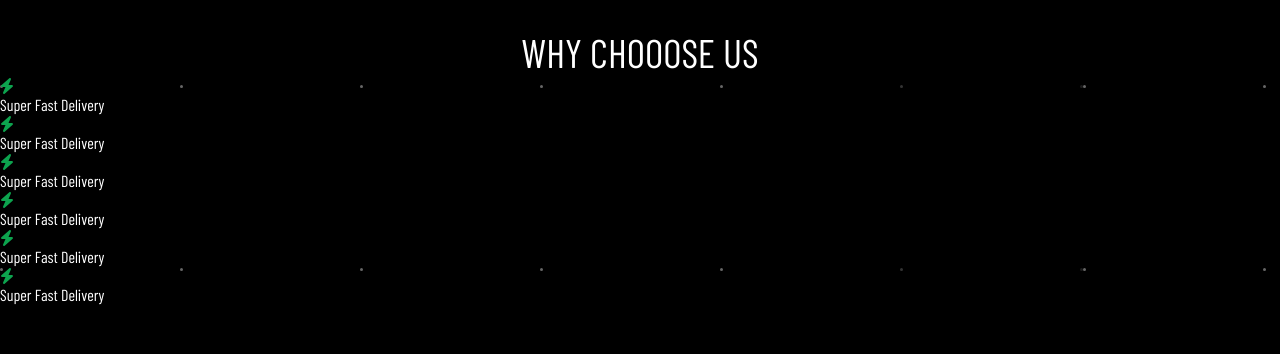
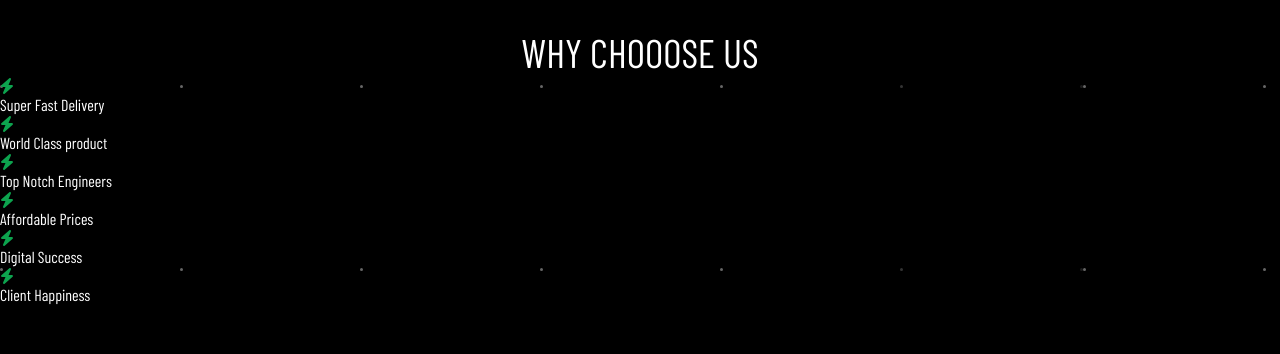
Before and after one commit to abrusu-collins/DevTech, a React (Create React App) app: page / in a window 1280 px wide. Shown: the part 2480-2834 px from the top of the page. Built offline with nearby package versions, Linux system fonts and the light colour scheme.

Commit message:
more works

```diff
--- a/src/components/Why.jsx
+++ b/src/components/Why.jsx
@@ -1,5 +1,5 @@
-import { FontAwesomeIcon } from '@fortawesome/react-fontawesome';
-import { faBolt } from '@fortawesome/free-solid-svg-icons';
+import { FontAwesomeIcon } from "@fortawesome/react-fontawesome";
+import { faBolt } from "@fortawesome/free-solid-svg-icons";
 
 function Why() {
   return (
@@ -7,39 +7,39 @@ function Why() {
       <p className="title">WHY CHOOOSE US</p>
       <div className="reasons">
         <div className="fast">
-                <FontAwesomeIcon icon={faBolt} color= "#0da34e" />
+          <FontAwesomeIcon icon={faBolt} color="#0da34e" />
           <p className="reason-big">Super Fast Delivery</p>
-                <p className='explain'></p>
+          <p className="explain"></p>
         </div>
 
         <div className="fast">
-                <FontAwesomeIcon icon={faBolt} color= "#0da34e" />
-                <p className="reason-big">Super Fast Delivery</p>
-                <p className='explain'></p>
+          <FontAwesomeIcon icon={faBolt} color="#0da34e" />
+          <p className="reason-big">World Class product</p>
+          <p className="explain"></p>
         </div>
 
         <div className="fast">
-                <FontAwesomeIcon icon={faBolt} color= "#0da34e" />
-                <p className="reason-big">Super Fast Delivery</p>
-                <p className='explain'></p>
+          <FontAwesomeIcon icon={faBolt} color="#0da34e" />
+          <p className="reason-big">Top Notch Engineers</p>
+          <p className="explain"></p>
         </div>
 
         <div className="fast">
-                <FontAwesomeIcon icon={faBolt} color= "#0da34e" />
-                <p className="reason-big">Super Fast Delivery</p>
-                <p className='explain'></p>
+          <FontAwesomeIcon icon={faBolt} color="#0da34e" />
+          <p className="reason-big">Affordable Prices</p>
+          <p className="explain"></p>
         </div>
 
         <div className="fast">
-                <FontAwesomeIcon icon={faBolt} color= "#0da34e" />
-                <p className="reason-big">Super Fast Delivery</p>
-                <p className='explain'></p>
+          <FontAwesomeIcon icon={faBolt} color="#0da34e" />
+          <p className="reason-big">Digital Success</p>
+          <p className="explain"></p>
         </div>
 
         <div className="fast">
-                <FontAwesomeIcon icon={faBolt} color= "#0da34e" />
-                <p className="reason-big">Super Fast Delivery</p>
-                <p className='explain'></p>
+          <FontAwesomeIcon icon={faBolt} color="#0da34e" />
+          <p className="reason-big">Client Happiness</p>
+          <p className="explain"></p>
         </div>
       </div>
     </div>
```
Lines whose indentation alone changed are shown as unchanged.
